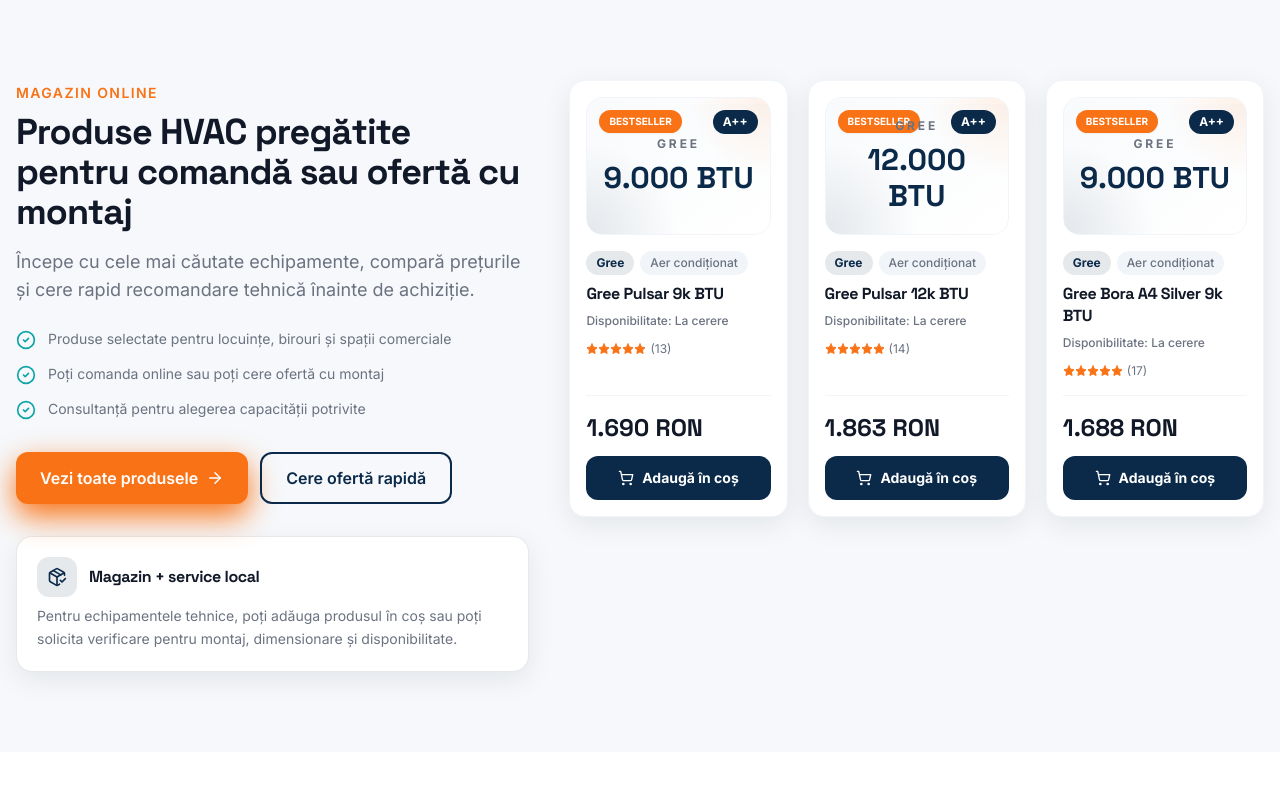
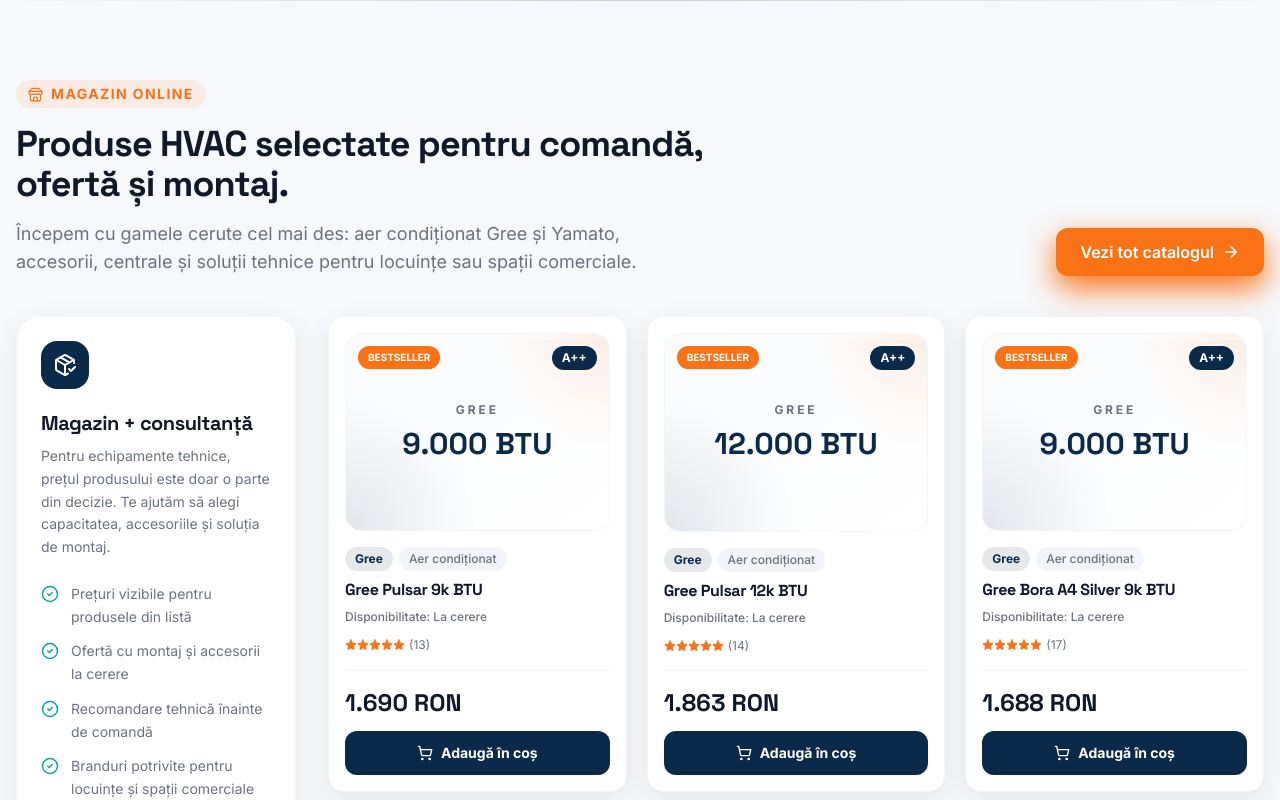
Before and after one commit to protermarad-hash/pro-term-web, a Next.js app: page / in a window 1280 px wide. Shown: the part 960-1760 px from the top of the page. Built offline with nearby package versions, Linux system fonts and the light colour scheme.

Commit message:
Redesign featured products section

```diff
--- a/src/components/FeaturedProducts.tsx
+++ b/src/components/FeaturedProducts.tsx
@@ -1,69 +1,69 @@
 import Link from 'next/link';
-import { ArrowRight, CheckCircle2, PackageCheck } from 'lucide-react';
+import { ArrowRight, CheckCircle2, PackageCheck, Store } from 'lucide-react';
 import ProductCard from '@/components/ProductCard';
 import { products } from '@/lib/products';
 
 const featuredProducts = products
   .filter((product) => product.isBestseller || product.isNew)
-  .slice(0, 3);
+  .slice(0, 6);
 
 const shopBenefits = [
-  'Produse selectate pentru locuințe, birouri și spații comerciale',
-  'Poți comanda online sau poți cere ofertă cu montaj',
-  'Consultanță pentru alegerea capacității potrivite',
+  'Prețuri vizibile pentru produsele din listă',
+  'Ofertă cu montaj și accesorii la cerere',
+  'Recomandare tehnică înainte de comandă',
+  'Branduri potrivite pentru locuințe și spații comerciale',
 ];
 
 export default function FeaturedProducts() {
   return (
-    <section id="magazin" className="py-20 bg-light-200">
+    <section id="magazin" className="relative overflow-hidden bg-light-200 py-20">
+      <div className="absolute inset-x-0 top-0 h-px bg-gradient-to-r from-transparent via-primary/20 to-transparent" />
       <div className="container mx-auto px-4">
-        <div className="grid lg:grid-cols-[0.85fr_1.15fr] gap-10 items-start">
-          <div className="lg:sticky lg:top-28">
-            <span className="text-accent font-semibold text-sm uppercase tracking-widest">
+        <div className="mb-10 flex flex-col gap-6 lg:flex-row lg:items-end lg:justify-between">
+          <div className="max-w-3xl">
+            <span className="inline-flex items-center gap-2 rounded-full bg-accent/10 px-3 py-1 text-sm font-bold uppercase tracking-widest text-accent">
+              <Store size={15} />
               Magazin online
             </span>
-            <h2 className="section-title mt-2">
-              Produse HVAC pregătite pentru comandă sau ofertă cu montaj
+            <h2 className="section-title mt-4">
+              Produse HVAC selectate pentru comandă, ofertă și montaj.
             </h2>
-            <p className="section-subtitle text-left mt-4">
-              Începe cu cele mai căutate echipamente, compară prețurile și cere rapid
-              recomandare tehnică înainte de achiziție.
+            <p className="section-subtitle">
+              Începem cu gamele cerute cel mai des: aer condiționat Gree și Yamato, accesorii, centrale și soluții tehnice pentru locuințe sau spații comerciale.
+            </p>
+          </div>
+
+          <Link href="/produse" className="btn-primary w-fit whitespace-nowrap">
+            Vezi tot catalogul
+            <ArrowRight size={18} />
+          </Link>
+        </div>
+
+        <div className="grid gap-8 lg:grid-cols-[280px_1fr]">
+          <aside className="rounded-3xl border border-slate-100 bg-white p-6 shadow-card lg:sticky lg:top-28 lg:self-start">
+            <div className="mb-5 flex h-12 w-12 items-center justify-center rounded-2xl bg-primary text-white">
+              <PackageCheck size={24} />
+            </div>
+            <h3 className="font-heading text-xl font-bold text-dark">Magazin + consultanță</h3>
+            <p className="mt-2 text-sm leading-relaxed text-dark-300">
+              Pentru echipamente tehnice, prețul produsului este doar o parte din decizie. Te ajutăm să alegi capacitatea, accesoriile și soluția de montaj.
             </p>
 
-            <div className="space-y-3 mt-6">
+            <div className="mt-6 space-y-3">
               {shopBenefits.map((benefit) => (
                 <div key={benefit} className="flex items-start gap-3">
-                  <CheckCircle2 size={20} className="text-secondary mt-0.5 flex-shrink-0" />
-                  <span className="text-dark-300 text-sm leading-relaxed">{benefit}</span>
+                  <CheckCircle2 size={18} className="mt-0.5 flex-shrink-0 text-secondary" />
+                  <span className="text-sm leading-relaxed text-dark-300">{benefit}</span>
                 </div>
               ))}
             </div>
 
-            <div className="mt-8 flex flex-wrap gap-3">
-              <Link href="/produse" className="btn-primary">
-                Vezi toate produsele
-                <ArrowRight size={18} />
-              </Link>
-              <Link href="/#contact" className="btn-outline border-primary text-primary hover:bg-primary hover:text-white">
-                Cere ofertă rapidă
-              </Link>
-            </div>
+            <Link href="/#contact" className="mt-6 flex w-full items-center justify-center rounded-xl border-2 border-primary px-4 py-3 text-sm font-bold text-primary transition-all hover:bg-primary hover:text-white">
+              Cere recomandare
+            </Link>
+          </aside>
 
-            <div className="mt-8 rounded-2xl bg-white border border-primary/10 p-5 shadow-card">
-              <div className="flex items-center gap-3 mb-2">
-                <div className="w-10 h-10 rounded-xl bg-primary/10 flex items-center justify-center">
-                  <PackageCheck size={20} className="text-primary" />
-                </div>
-                <h3 className="font-bold font-heading text-dark">Magazin + service local</h3>
-              </div>
-              <p className="text-sm text-dark-300 leading-relaxed">
-                Pentru echipamentele tehnice, poți adăuga produsul în coș sau poți solicita
-                verificare pentru montaj, dimensionare și disponibilitate.
-              </p>
-            </div>
-          </div>
-
-          <div className="grid sm:grid-cols-2 xl:grid-cols-3 gap-5">
+          <div className="grid gap-5 sm:grid-cols-2 xl:grid-cols-3">
             {featuredProducts.map((product) => (
               <ProductCard key={product.id} product={product} />
             ))}
```
